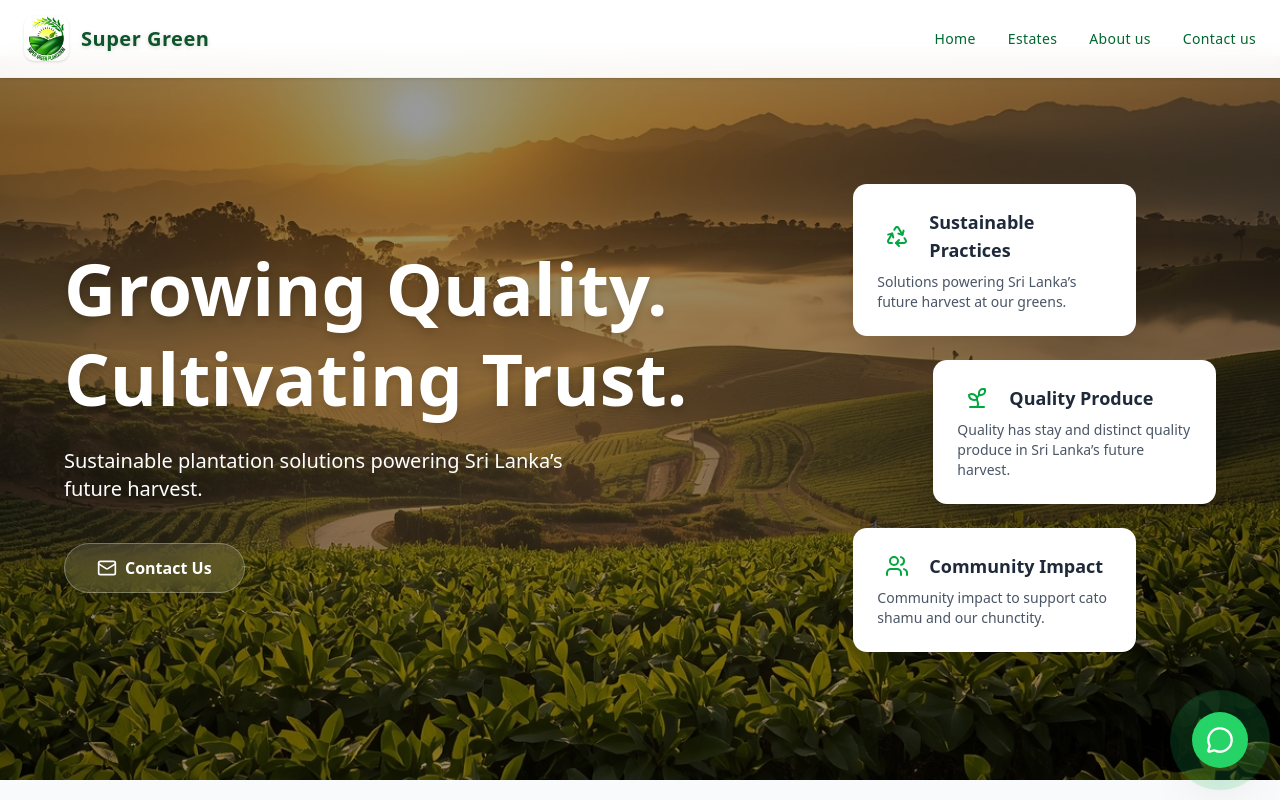
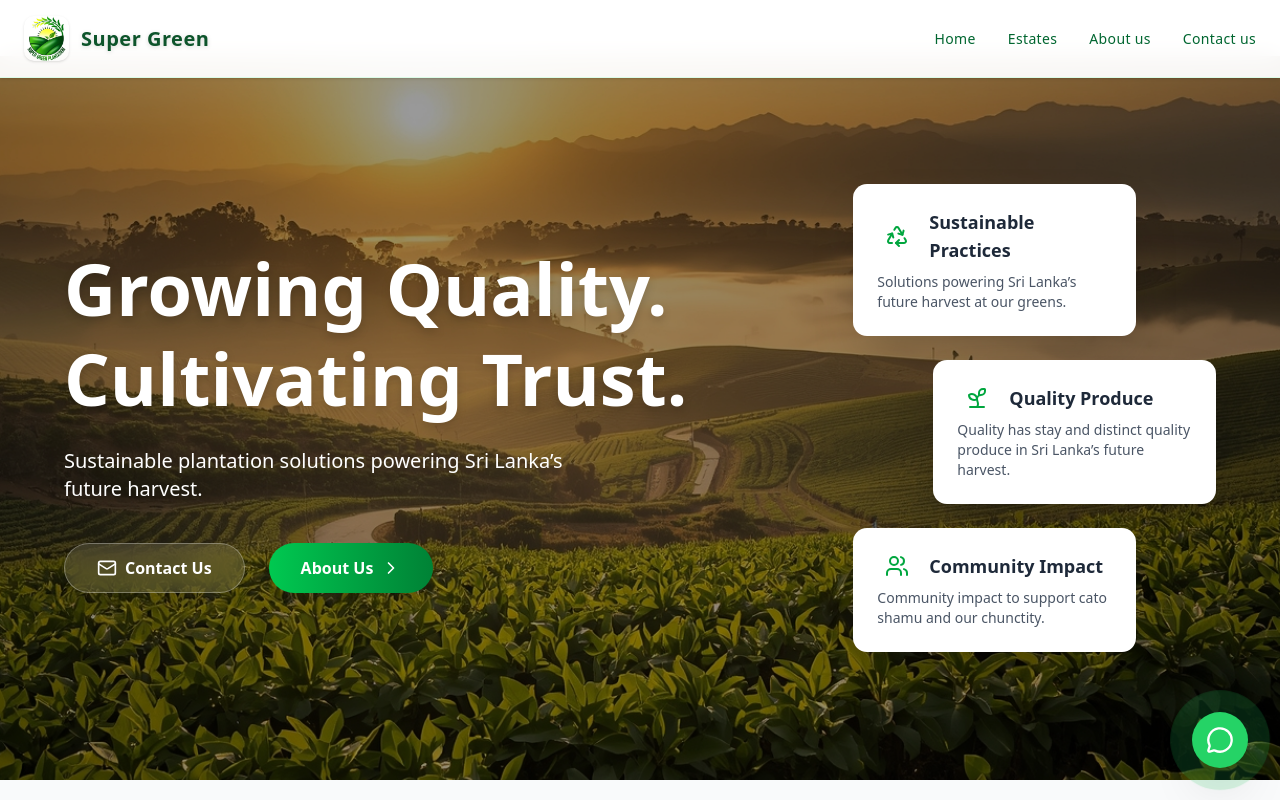
Before and after one commit to Super-Green-Plantation/Super-Green-Web, a Next.js app: page / in a window 1280 px wide. Shown: the top 800 px of the page. Built offline with nearby package versions, Linux system fonts and the light colour scheme.

Commit message:
add about us linkl

```diff
--- a/app/(site)/components/HeroSection.tsx
+++ b/app/(site)/components/HeroSection.tsx
@@ -153,7 +153,19 @@ export default function HeroSection() {
               <Mail size={20} /> <span>Contact Us</span>
             </Link>
 
-
+            {/* Get Started Button (Prominent Green) */}
+            <Link
+              href="/about-us"
+              className="
+                flex items-center justify-center gap-2 py-3 px-8 rounded-full
+                bg-gradient-to-r from-green-500 to-green-700 text-white font-bold
+                hover:from-green-400 hover:to-green-600 transition-all duration-300
+                shadow-lg hover:shadow-green-500/30 transform hover:-translate-y-1
+              "
+            >
+              About Us
+               <ChevronRight size={20} />
+            </Link>
           </div>
         </div>
 
```
